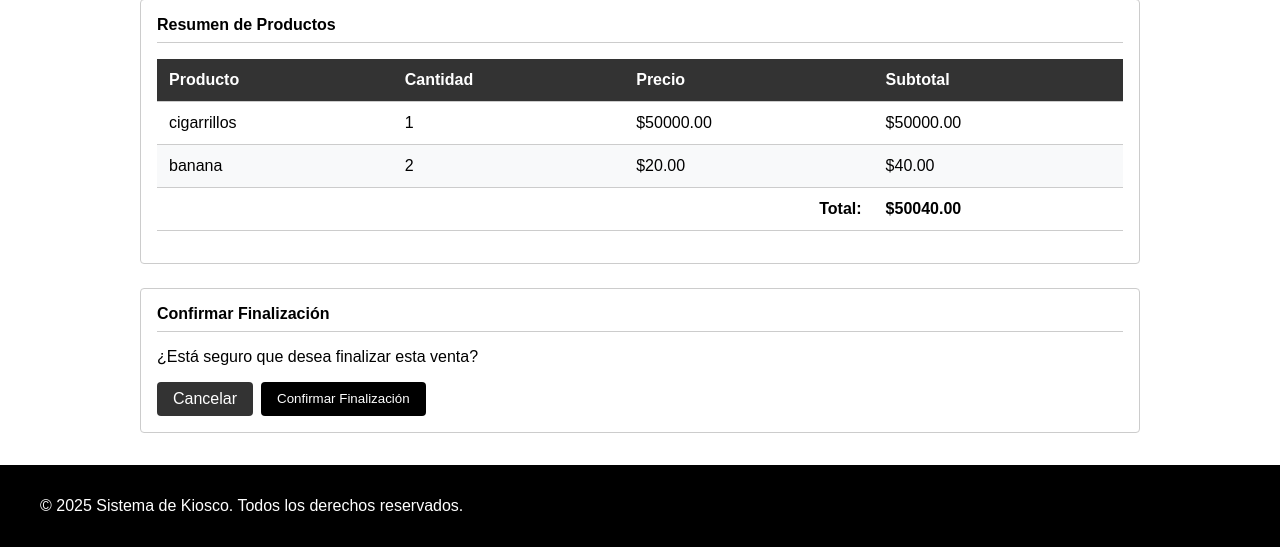
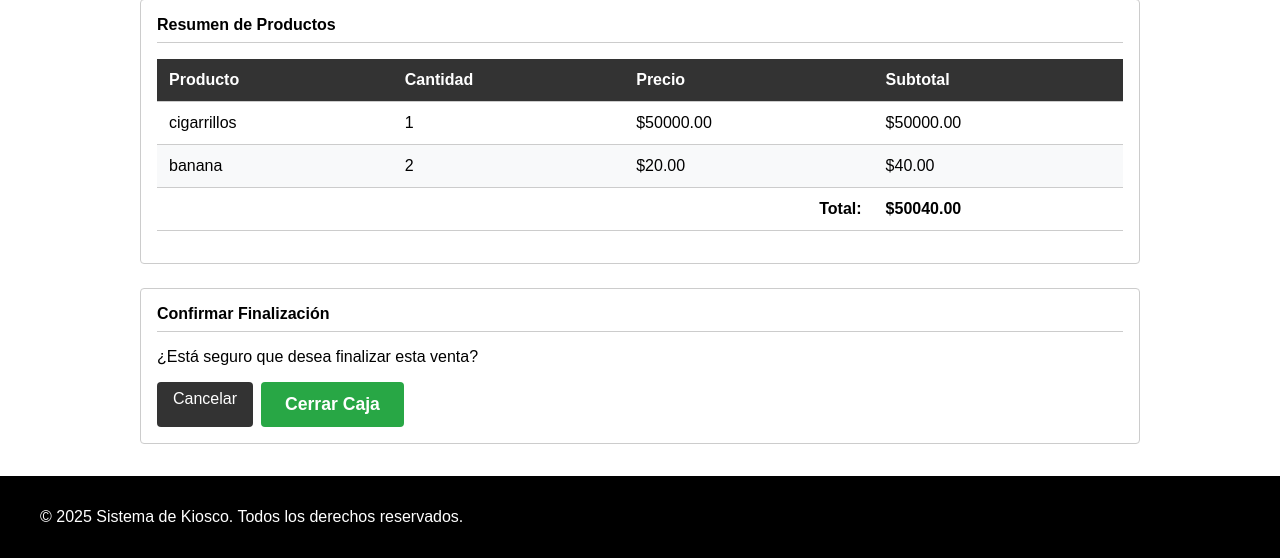
Before and after one commit to josevazquez3/kiosko, a Django app: page /ventas/1/finalizar/ in a window 1280 px wide. Shown: the part 344-902 px from the top of the page. Run offline with Django 5.2, Linux system fonts and the light colour scheme; a user stored in the database is signed in; data comes from the database, SQL or seed files in the repository; both versions use the stored data as it was after the commit.

```diff
--- a/kiosco_app/templates/kiosco_app/finalizar_venta.html
+++ b/kiosco_app/templates/kiosco_app/finalizar_venta.html
@@ -88,7 +88,7 @@
                     {% csrf_token %}
                     <div class="form-actions">
                         <a href="{% url 'agregar_detalle_venta' venta.id %}" class="btn btn-secondary">Cancelar</a>
-                        <button type="submit" class="btn">Confirmar Finalización</button>
+                        <button type="submit" class="btn btn-cerrar-caja">Cerrar Caja</button>
                     </div>
                 </form>
             </div>
@@ -143,6 +143,20 @@
         margin-top: 1rem;
     }
 
+    .btn-cerrar-caja {
+        background-color: #28a745;
+        color: white;
+        font-weight: bold;
+        padding: 0.75rem 1.5rem;
+        font-size: 1.1rem;
+        transition: all 0.3s ease;
+    }
+
+    .btn-cerrar-caja:hover {
+        background-color: #218838;
+        transform: scale(1.05);
+    }
+
     .messages {
         margin-bottom: 1rem;
     }
--- a/kiosco_app/views.py
+++ b/kiosco_app/views.py
@@ -443,9 +443,30 @@ def cierre_caja(request):
 def historial_caja(request):
     # Solo administradores pueden ver el historial completo
     if request.user.tipo_usuario == Usuario.ADMIN:
-        cajas = Caja.objects.all().order_by('-fecha_hora')
+        registros = Caja.objects.all().order_by('-fecha_hora')
     else:
         # Empleados solo ven su historial
-        cajas = Caja.objects.filter(usuario=request.user).order_by('-fecha_hora')
+        registros = Caja.objects.filter(usuario=request.user).order_by('-fecha_hora')
 
-    return render(request, 'kiosco_app/historial_caja.html', {'cajas': cajas})
+    # Verificar si hay una caja abierta para el usuario actual
+    # Buscamos la última apertura de caja del usuario que no tenga un cierre posterior
+    ultima_apertura = Caja.objects.filter(
+        usuario=request.user,
+        tipo_operacion=Caja.APERTURA
+    ).order_by('-fecha_hora').first()
+
+    caja_abierta = False
+    if ultima_apertura:
+        # Verificar si hay un cierre posterior a la última apertura
+        cierre_posterior = Caja.objects.filter(
+            usuario=request.user,
+            tipo_operacion=Caja.CIERRE,
+            fecha_hora__gt=ultima_apertura.fecha_hora
+        ).exists()
+
+        caja_abierta = not cierre_posterior
+
+    return render(request, 'kiosco_app/historial_caja.html', {
+        'registros': registros,
+        'caja_abierta': caja_abierta
+    })
```
Also changed, not shown: db.sqlite3.
